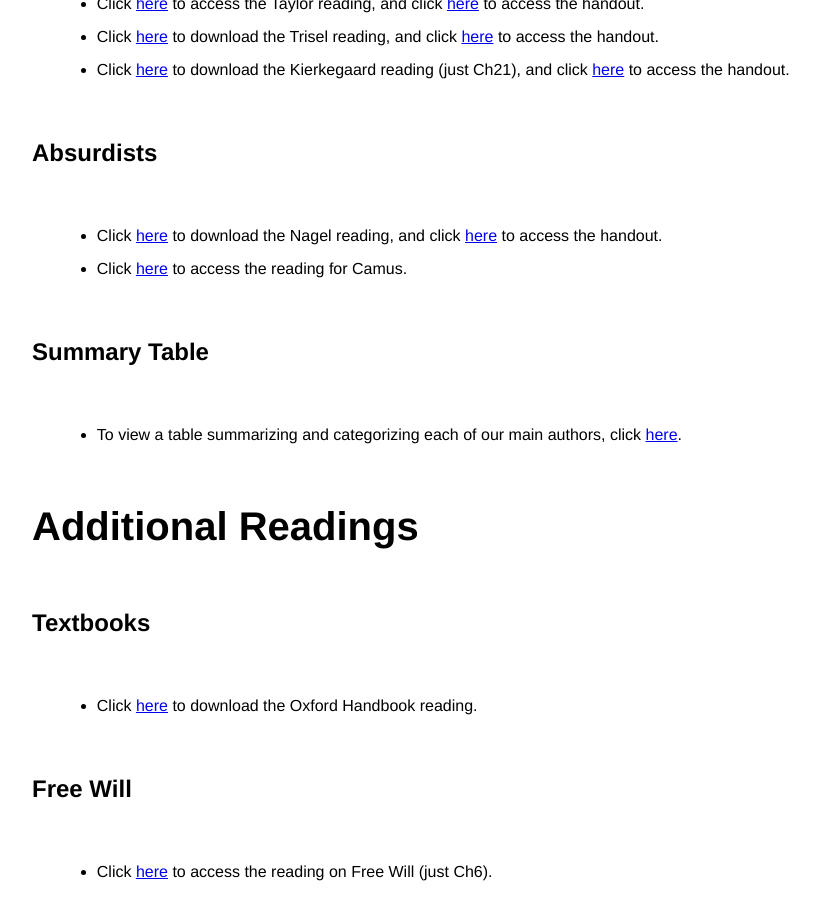
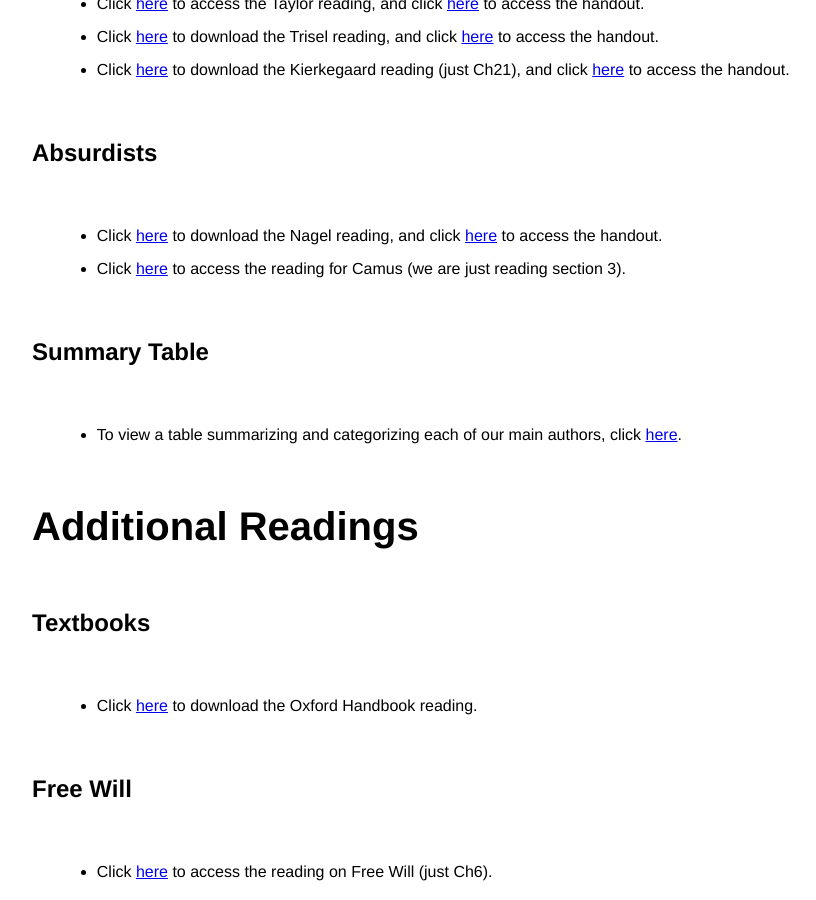
Before and after one commit to kevinjpatton/kevinjpatton.github.io, a Jekyll site: the page built from teaching/phil_1010/readings/index.html, in a window 1280 px wide and 900 px high, scrolled down 1536 px. Shown: the whole window, without its empty margins (160-976 px from the left). Built offline with Jekyll 4.4.1, drawn with Linux system fonts in a browser that asks for light colours; Markdown is read by kramdown in place of the engine named in the settings.

Commit message:
Update index.html

```diff
--- a/teaching/phil_1010/readings/index.html
+++ b/teaching/phil_1010/readings/index.html
@@ -26,7 +26,7 @@ title: PHIL1010 - Readings
 </ul>
 <h2>Absurdists</h2><ul class="standard-list">
 <li>Click <a href="/teaching/phil_1010/readings/Thomas Nagel - Mortal Questions.pdf" target="_blank">here</a> to download the Nagel reading, and click <a href="/teaching/phil_1010/readings/Handout - Nagel and The Absurd.pdf" target="_blank">here</a> to access the handout.</li>
-<li>Click <a href="https://plato.stanford.edu/entries/camus/#SuiAbsHapMytSis" target="_blank">here</a> to access the reading for Camus.</p>
+<li>Click <a href="https://plato.stanford.edu/entries/camus/#SuiAbsHapMytSis" target="_blank">here</a> to access the reading for Camus (we are just reading section 3).</p>
 </ul>
 <h2>Summary Table</h2><ul class="standard-list">
 <li>To view a table summarizing and categorizing each of our main authors, click <a href="/teaching/phil_1010/readings/summary/index.html">here</a>.</li>
```
